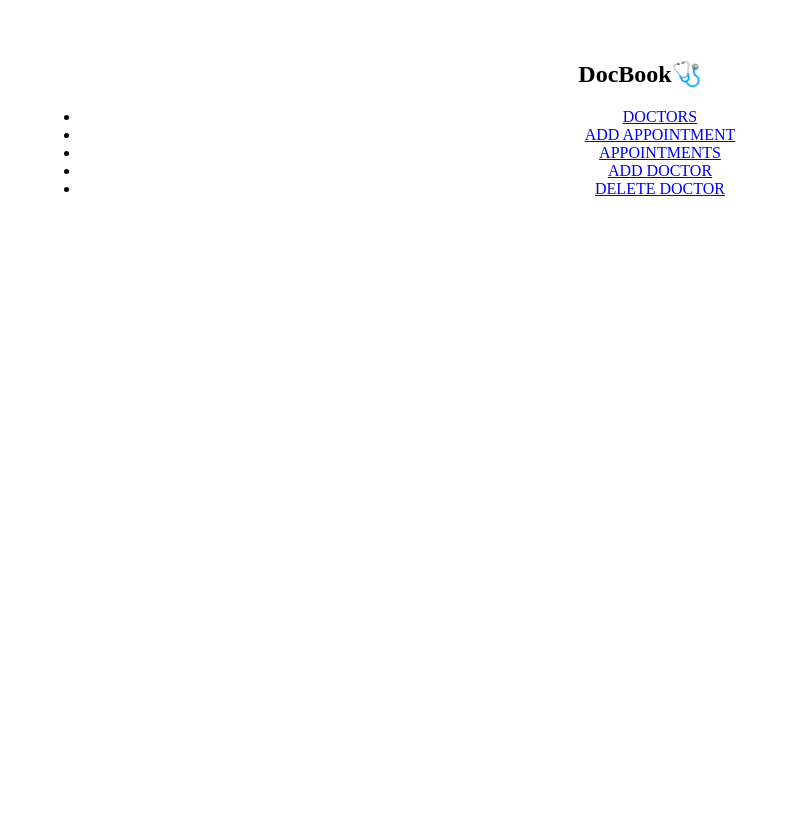
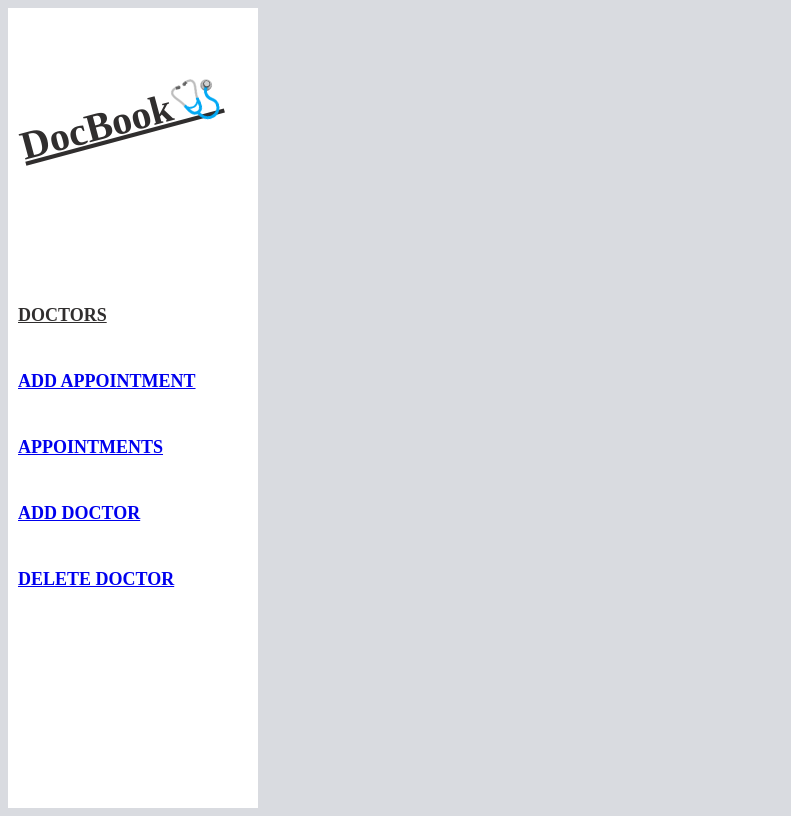
Before and after one commit to CaptainBawa/DocBook-Front-End, a React (Vite) app: page / in a window 1280 px wide. Shown: the whole page, without its empty margins (0-791 px from the left). Built offline with nearby package versions, Linux system fonts and the light colour scheme.

Commit message:
Style navigation menu

```diff
--- a/src/App.css
+++ b/src/App.css
@@ -1,45 +1,60 @@
-#root {
-  max-width: 1280px;
-  margin: 0 auto;
-  padding: 2rem;
-  text-align: center;
+@tailwind base;
+@tailwind components;
+@tailwind utilities;
+
+
+/* Additional Tailwind CSS styles */
+body {
+  background-color: #d9dbe0;
 }
 
-.logo {
-  height: 6em;
-  padding: 1.5em;
-  will-change: filter;
-  transition: filter 300ms;
+.nav-container {
+  display: flex;
+  flex-direction: column;
+  justify-content: flex-start;
+  align-items: flex-start;
+  height: 100vh;
+  width: 250px; /* Adjust width as needed */
+  background-color: #fff; /* Set your desired background color */
 }
 
-.logo:hover {
-  filter: drop-shadow(0 0 2em #646cffaa);
+.nav-item {
+  color: rgb(48, 46, 46);
 }
 
-.logo.react:hover {
-  filter: drop-shadow(0 0 2em #61dafbaa);
+.nav-item:hover {
+  background-color: #97bf0f; /* Set your desired hover background color */
+  color: #fff;
+  cursor: pointer;
 }
 
-@keyframes logo-spin {
-  from {
-    transform: rotate(0deg);
-  }
-
-  to {
-    transform: rotate(360deg);
-  }
+.nav-container ul {
+  list-style: none;
+  margin: 0;
+  gap: 6px;
+  width: 250px;
+  display: flex;
+  padding: 0;
+  flex-direction: column;
+  margin-top: 230px;
+  font-size: 18px;
+  font-weight: 900;
+  justify-content: center;
 }
 
-@media (prefers-reduced-motion: no-preference) {
-  a:nth-of-type(2) .logo {
-    animation: logo-spin infinite 20s linear;
-  }
+.nav-container li {
+  height: 50px;
+  padding-top: 10px;
+  padding-left: 10px;
 }
 
-.card {
-  padding: 2em;
+h2 {
+  font-family: cursive;
+  font-size: 40px;
+  text-decoration: underline;
+  color: rgb(48, 46, 46);
+  rotate: -15deg;
+  padding-left: 10px;
+  margin-top: 90px;
+  margin-bottom: -80px;
 }
-
-.read-the-docs {
-  color: #888;
-}
```
